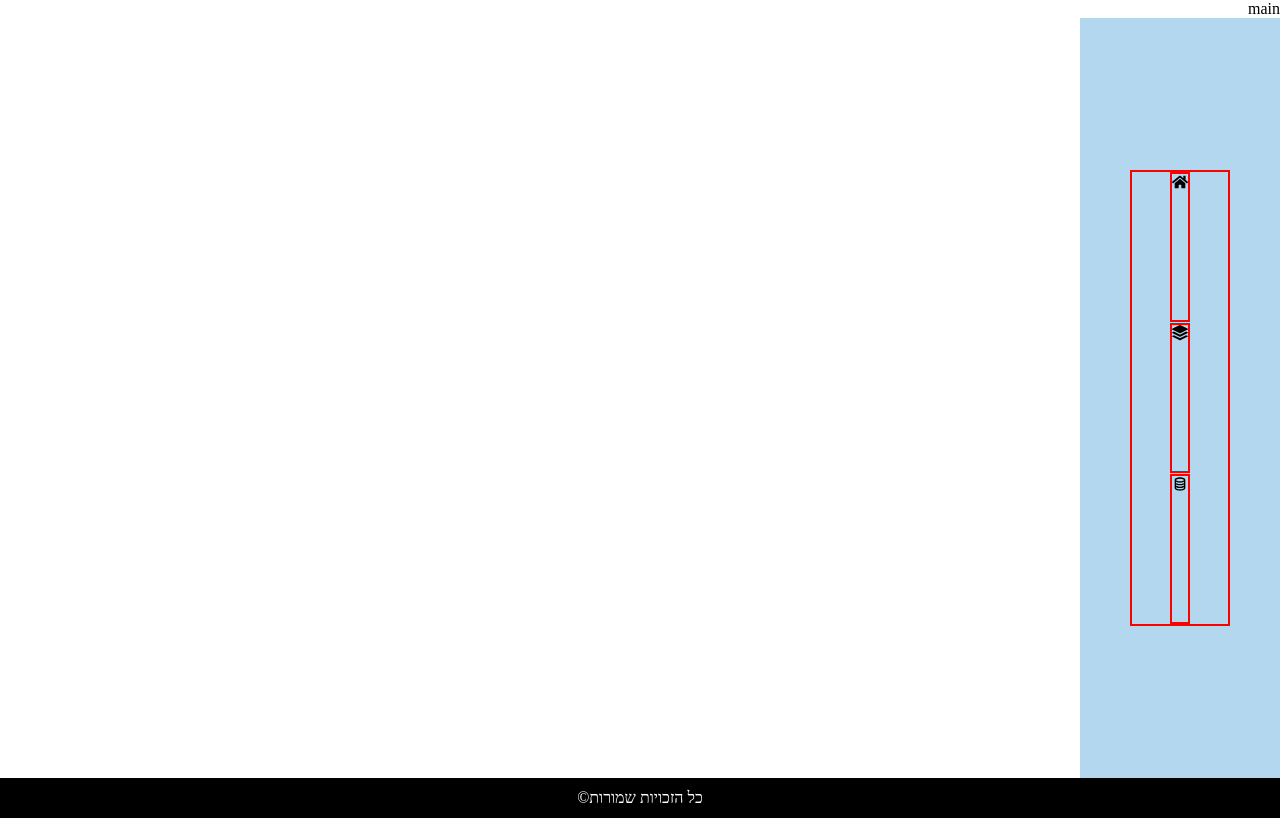
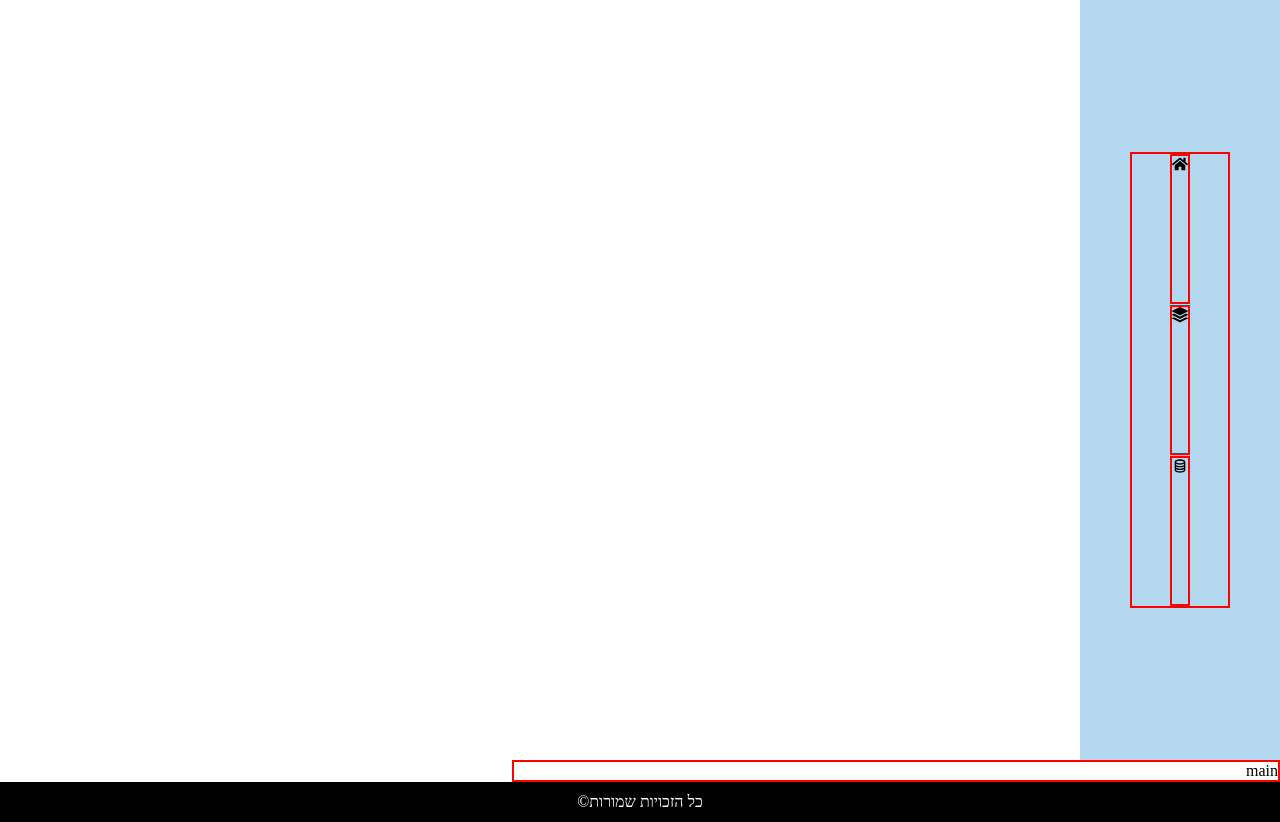
Before and after one commit to fidashn/website, a React (Create React App) app: page / in a window 1280 px wide. Built offline with nearby package versions, Linux system fonts and the light colour scheme.

Commit message:
added border & size to main

```diff
--- a/src/App.css
+++ b/src/App.css
@@ -44,6 +44,10 @@ body {
   height: 150px;
 }
 
+.main-content{
+  width: 60%;
+  border: 2px solid red;
+}
 
 .footer{
   display:flex;
--- a/src/App.js
+++ b/src/App.js
@@ -7,8 +7,8 @@ import Main from './Components/Main';
 function App() {
   return (
     <div className="App">
+     <Sidebar />
       <Main />
-     <Sidebar />
      <Footer />
     </div>
   );
--- a/src/Components/Main.js
+++ b/src/Components/Main.js
@@ -2,7 +2,7 @@ import React from 'react'
 
 function main() {
   return (
-    <div>main</div>
+    <div className='main-content'>main</div>
   )
 }
 
```
